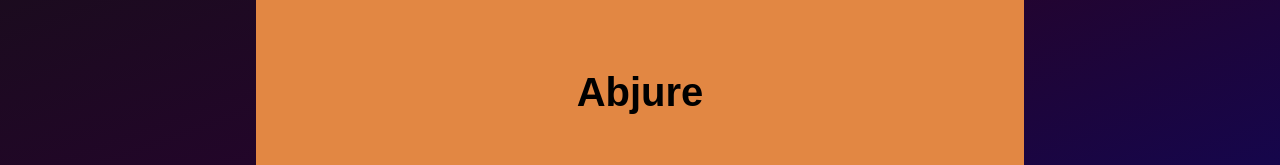
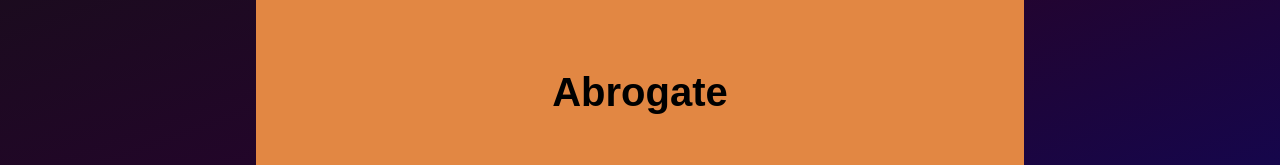
Before and after one commit to mxxaxx/Words, a plain HTML site: page index.html in a window 1280 px wide. Shown: the part 308-473 px from the top of the page. Drawn offline with Linux system fonts and the light colour scheme.

Commit message:
Update index.html

```diff
--- a/index.html
+++ b/index.html
@@ -18,7 +18,7 @@
     <button id="clicker" onclick="getdefinition()">
 
         <h1 id="word">
-            Abjure
+            Abrogate
         </h1>
     </button>
 </body>
```
